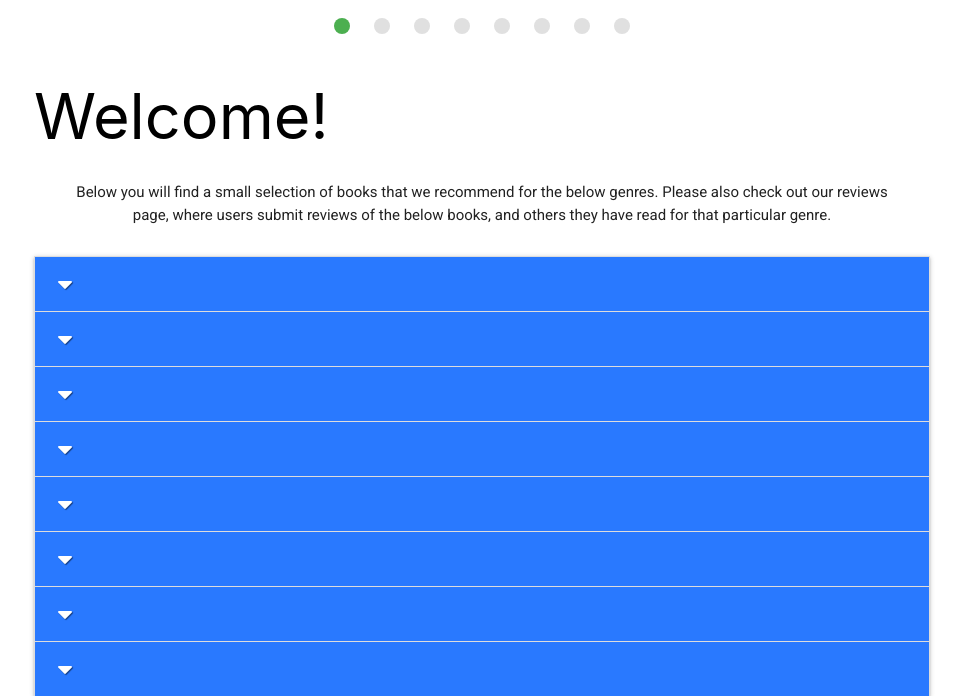
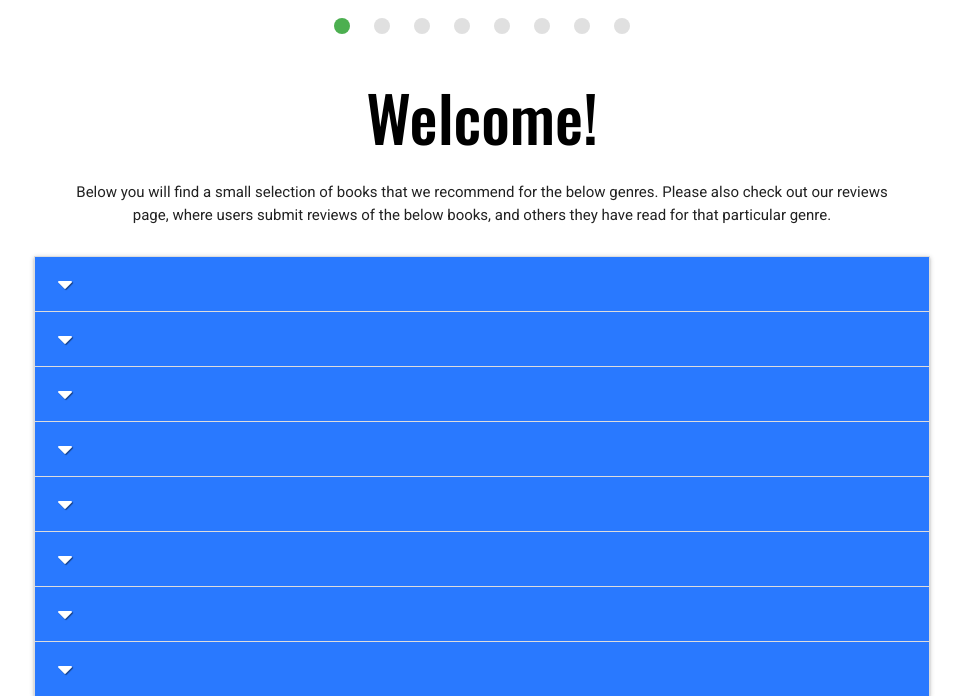
Before and after one commit to AJWest22/MS3-Submission, a Flask app: page / in a window 1280 px wide. Shown: the part 464-1160 px from the top of the page, without its empty margins (158-1121 px from the left). Run offline with Flask 2, Linux system fonts and the light colour scheme; data that the repository does not hold is empty; some libraries are stand-ins or nearby versions.

Commit message:
add h1 styling

```diff
--- a/static/css/style.css
+++ b/static/css/style.css
@@ -30,3 +30,8 @@
     font-size: 1em;
     margin: 2em;
 }
+
+h1 {
+    font-family: oswald;
+    text-align: center;
+}
```
